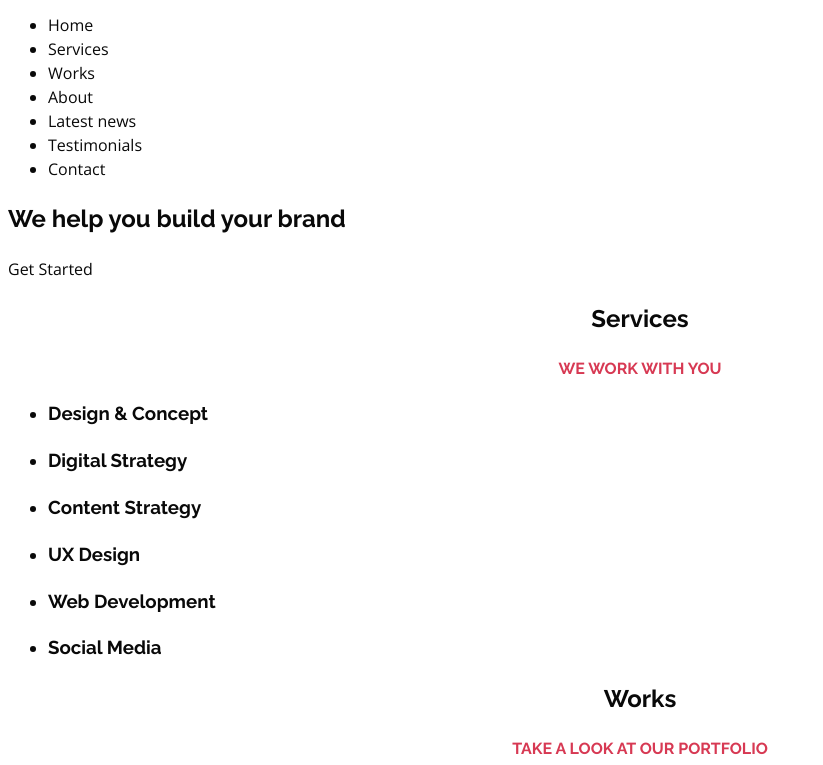
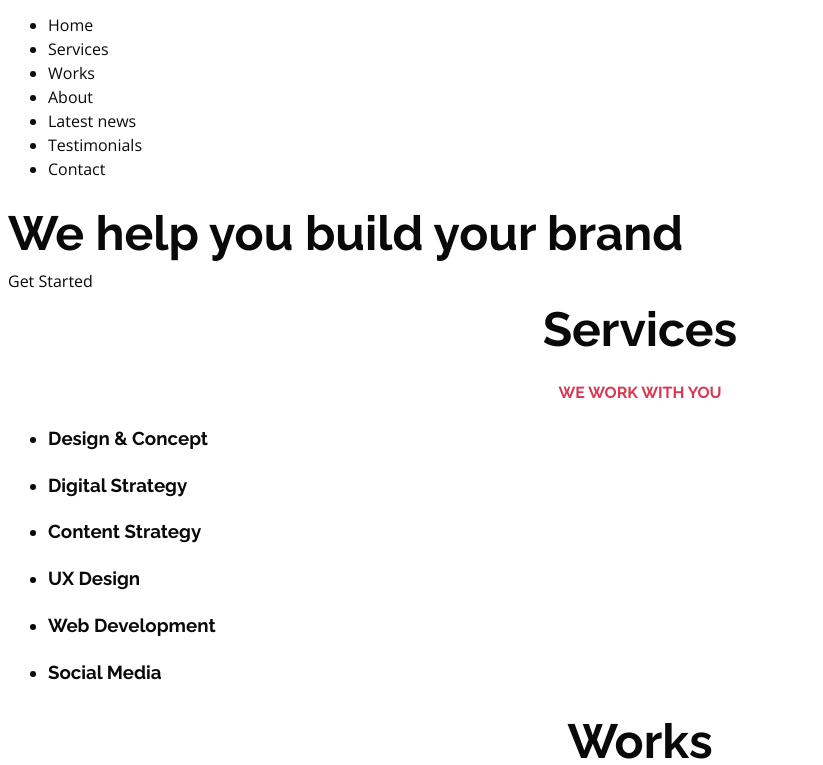
Before and after one commit to Tyrenholb/holbertonschool-web_front_end, a plain HTML site: page CSS_advanced/index.html in a window 1280 px wide. Shown: the part 35-800 px from the top of the page, without its empty margins (0-823 px from the left). Drawn offline with nearby package versions, Linux system fonts and the light colour scheme.

Commit message:
Style section titles

```diff
--- a/CSS_advanced/index.html
+++ b/CSS_advanced/index.html
@@ -7,7 +7,7 @@
     <meta name="description" content="Description of the page less than 150 characters">
     <link rel="icon" type="image/png" href="images/favicon.jpg">
     <link href="https://fonts.googleapis.com/css?family=Open+Sans:400,700|Raleway:700&display=swap" rel="stylesheet">
-    <link rel="stylesheet" href="styles/11-style.css">
+    <link rel="stylesheet" href="styles/12-style.css">
   </head>
   <body>
     <!-- Header -->
--- /dev/null
+++ b/CSS_advanced/styles/12-style.css
@@ -0,0 +1,79 @@
+:root {
+  --color-primary: #d73953;
+  --color-black: #090909;
+  --color-white: #ffffff;
+  --color-light-grey: #f3f3f3;
+  --color-dark-grey: #353535;
+  --text-color: var(--color-black);
+  --font-family-base: "Open Sans", "Helvetica Neue", Helvetica, Arial, sans-serif;
+  --font-family-title: Raleway, "Helvetica Neue", Helvetica, Arial, sans-serif;
+  --font-size-small: 1.2rem;
+  --font-size-medium: 1.6rem;
+  --font-size-large: 1.8rem;
+  --font-size-x-large: 2.3rem;
+  --font-size-xx-large: 4.8rem;
+  --font-weight-regular: 400;
+  --font-weight-bold: 700;
+  --line-height-small: 1.2;
+  --line-height-base: 1.5;
+  --line-height-big: 1.8;
+  --section-header-align: center;
+  --section-tagline-transform: uppercase;
+  --section-title-margin: 0;
+  --section-title-color: var(--color-black);
+}
+
+html {
+  scroll-behavior: smooth;
+  font-size: 62.5%;
+}
+
+body {
+  color: var(--text-color);
+  font-family: var(--font-family-base);
+  font-size: var(--font-size-medium);
+  font-weight: var(--font-weight-regular);
+  line-height: var(--line-height-base);
+}
+
+a {
+  color: var(--text-color);
+  text-decoration: none;
+}
+
+.visually-hidden {
+  display: none;
+}
+
+.card-category {
+  color: var(--color-primary);
+}
+
+.section-header {
+  text-align: var(--section-header-align);
+}
+
+.section-title {
+  font-family: var(--font-family-title);
+  font-size: var(--font-size-xx-large);
+  font-weight: var(--font-weight-bold);
+  margin: var(--section-title-margin);
+  color: var(--section-title-color);
+}
+
+.section-tagline {
+  color: var(--color-primary);
+  font-family: var(--font-family-title);
+  text-transform: var(--section-tagline-transform);
+  font-weight: var(--font-weight-bold);
+}
+
+h1,
+h2,
+h3,
+h4,
+h5,
+h6 {
+  font-family: var(--font-family-title);
+  font-weight: var(--font-weight-bold);
+}
```
